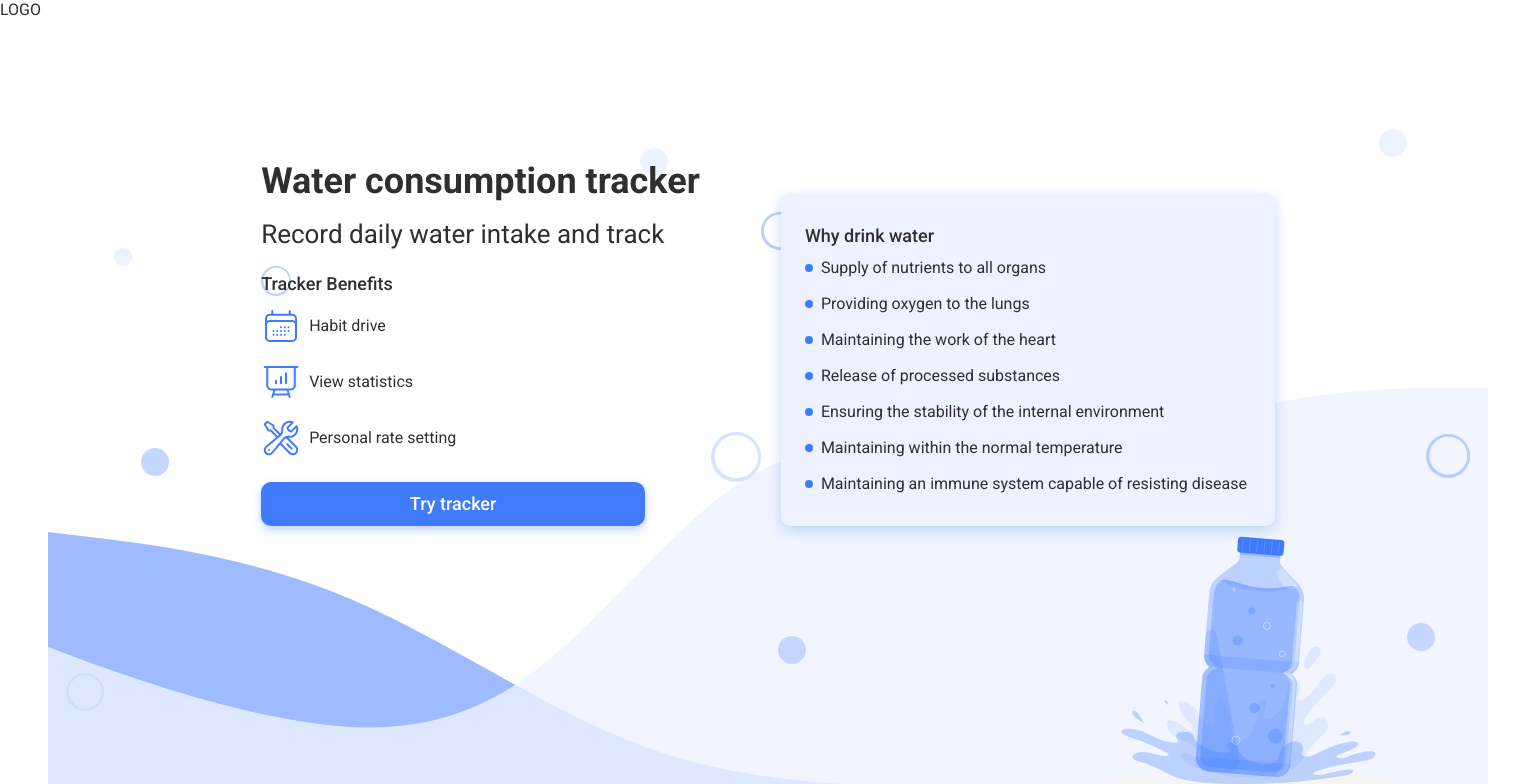
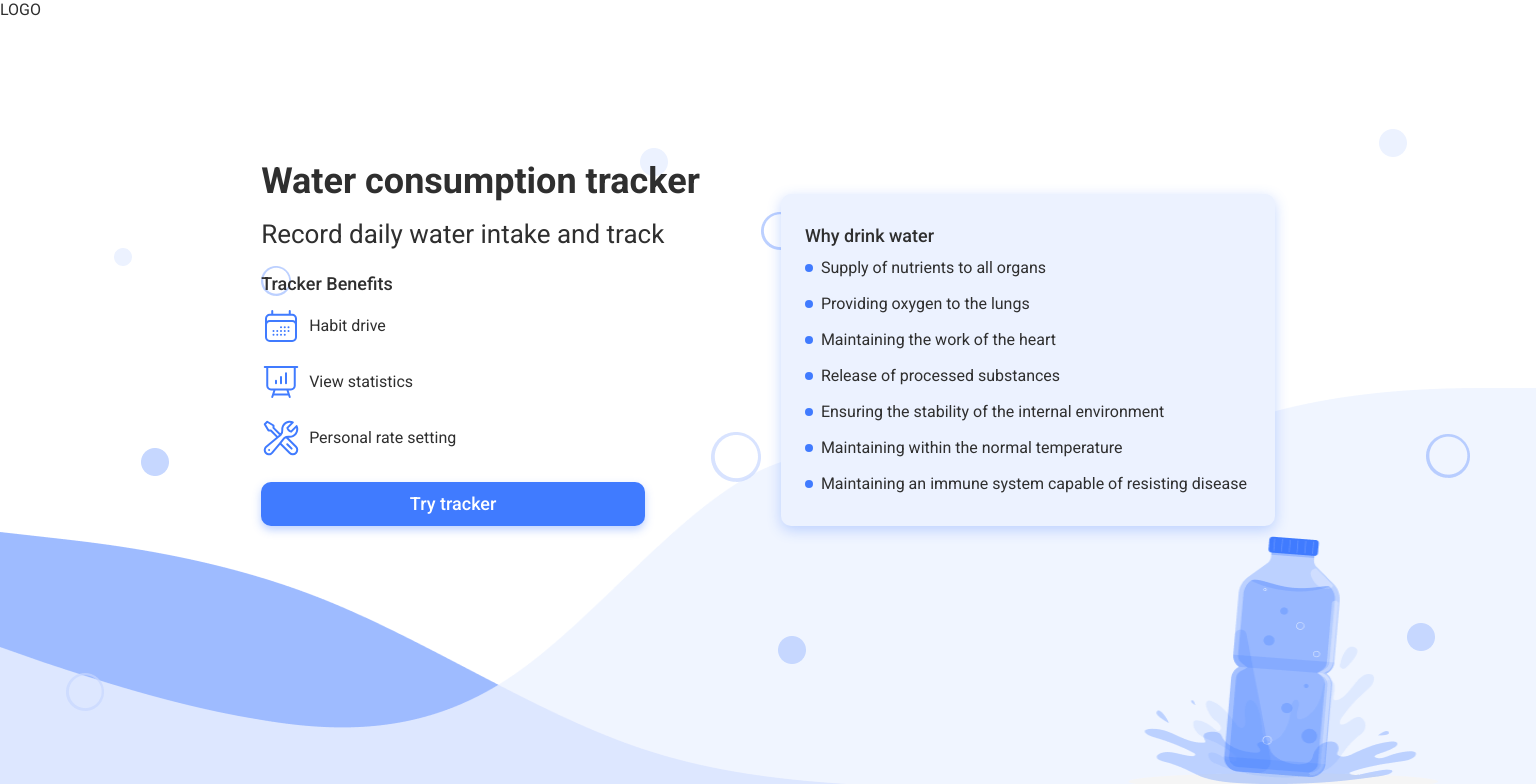
Before and after one commit to Vitalii-Artiukh/Water-Tracker-team-project-node-react-frontend, a React (Vite) app: page /welcome in a window 1536 px wide. Shown: the top 784 px of the page. Built offline with nearby package versions, Linux system fonts and the light colour scheme.

Commit message:
in-processed

```diff
--- a/src/components/ui/Section/Section.module.css
+++ b/src/components/ui/Section/Section.module.css
@@ -8,7 +8,7 @@
 
 @media screen and (min-resolution: 192dpi) {
   .sectionWelcome {
-    background-image: url(../../../assets/images/welcome/backgr_welcome_mobile_2x.png);
+    background-image: url("../../../assets/images/welcome/backgr_welcome_mobile_2x.png");
     background-size: 320px;
   }
 }
@@ -30,14 +30,14 @@
   .sectionWelcome {
     background-image: url(../../../assets/images/bubbles_desktop_any_1x.png),
       url(../../../assets/images/welcome/backgr_welcome_desktop_1x.png);
-    background-size: auto, auto;
+    background-size: auto, 100% 432px;
     background-position: center center, center bottom;
   }
   @media screen and (min-resolution: 192dpi) {
     .sectionWelcome {
       background-image: url(../../../assets/images/bubbles_desktop_any_2x.png),
         url(../../../assets/images/welcome/backgr_welcome_desktop_2x.png);
-      background-size: 1404px, 1440px;
+      background-size: 1404px, 100% 432px;
     }
   }
 }
```
